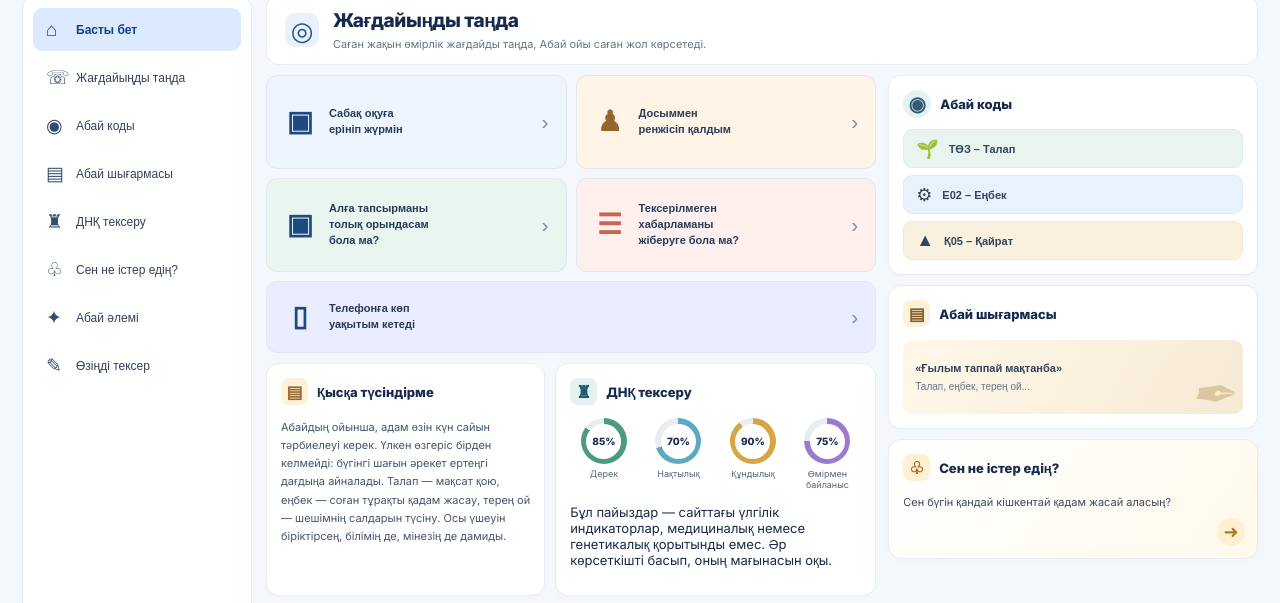
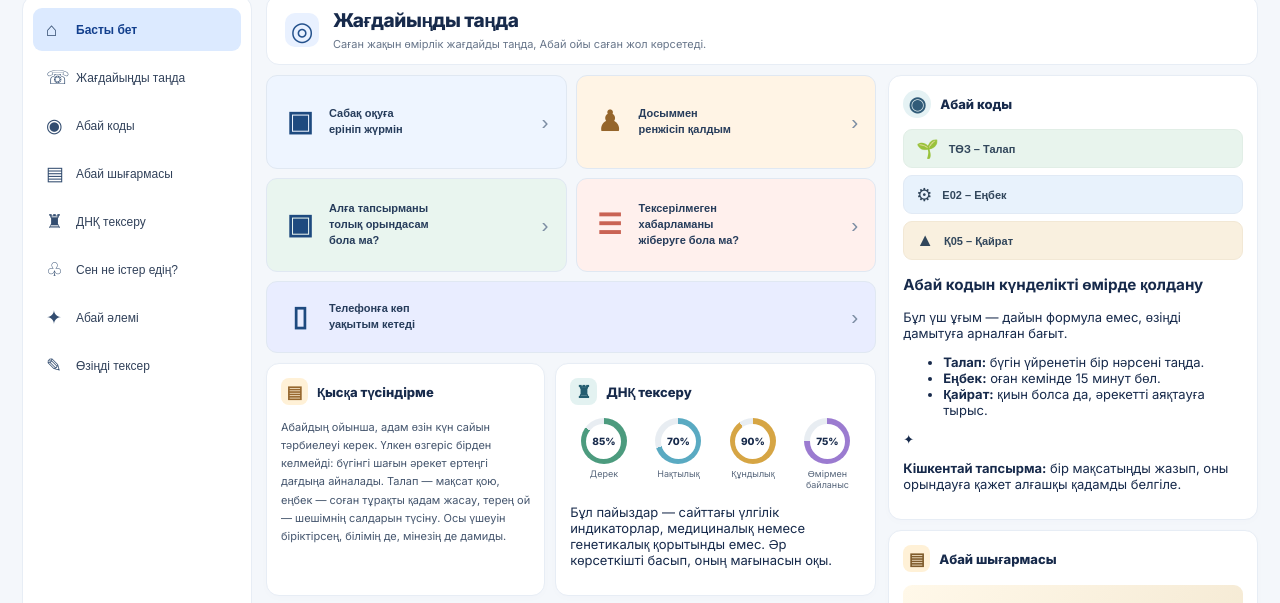
Before and after one commit to 35schoolkz/abaicode, a plain HTML site: page index.html in a window 1280 px wide. Shown: the part 175-778 px from the top of the page. Drawn offline with Linux system fonts and the light colour scheme.

Commit message:
Add practical Abai Code guide

```diff
--- a/index.html
+++ b/index.html
@@ -49,7 +49,7 @@
             </div>
           </section>
           <aside class="right-column">
-            <section class="panel code-panel" id="codePanel"><h2><span class="compass">◉</span>Абай коды</h2><button class="code-row green" data-code="ТӨЗ — Талап" data-description="Талап — білуге, үйренуге және алға ұмтылуға деген құлшыныс."><span>🌱</span><strong>ТӨЗ – Талап</strong></button><button class="code-row blue-row" data-code="Е02 – Еңбек" data-description="Еңбек адамды шыңдайды. Мақсатқа жету үшін күн сайын әрекет жаса."><span>⚙</span><strong>Е02 – Еңбек</strong></button><button class="code-row sand" data-code="Қ05 – Қайрат" data-description="Қайрат — қиындыққа мойымай, дұрыс істі жалғастыра білу."><span>▲</span><strong>Қ05 – Қайрат</strong></button></section>
+            <section class="panel code-panel" id="codePanel"><h2><span class="compass">◉</span>Абай коды</h2><button class="code-row green" data-code="ТӨЗ — Талап" data-description="Талап — білуге, үйренуге және алға ұмтылуға деген құлшыныс."><span>🌱</span><strong>ТӨЗ – Талап</strong></button><button class="code-row blue-row" data-code="Е02 – Еңбек" data-description="Еңбек адамды шыңдайды. Мақсатқа жету үшін күн сайын әрекет жаса."><span>⚙</span><strong>Е02 – Еңбек</strong></button><button class="code-row sand" data-code="Қ05 – Қайрат" data-description="Қайрат — қиындыққа мойымай, дұрыс істі жалғастыра білу."><span>▲</span><strong>Қ05 – Қайрат</strong></button><div class="code-explainer"><h3>Абай кодын күнделікті өмірде қолдану</h3><p>Бұл үш ұғым — дайын формула емес, өзіңді дамытуға арналған бағыт.</p><ul><li><b>Талап:</b> бүгін үйренетін бір нәрсені таңда.</li><li><b>Еңбек:</b> оған кемінде 15 минут бөл.</li><li><b>Қайрат:</b> қиын болса да, әрекетті аяқтауға тырыс.</li></ul><div class="mini-challenge"><span>✦</span><p><b>Кішкентай тапсырма:</b> бір мақсатыңды жазып, оны орындауға қажет алғашқы қадамды белгіле.</p></div></div></section>
             <section class="panel work-panel" id="worksPanel"><h2><span class="small-icon book">▤</span>Абай шығармасы</h2><button class="quote-card" id="quoteButton"><strong>«Ғылым таппай мақтанба»</strong><span>Талап, еңбек, терең ой...</span><i>✒</i></button></section>
             <section class="panel challenge-panel" id="challengePanel"><h2><span class="small-icon bulb">♧</span>Сен не істер едің?</h2><p id="challengeText">Сен бүгін қандай кішкентай қадам жасай аласың?</p><button class="next-question" id="nextQuestion" aria-label="Келесі сұрақ">➜</button></section>
           </aside>
```
